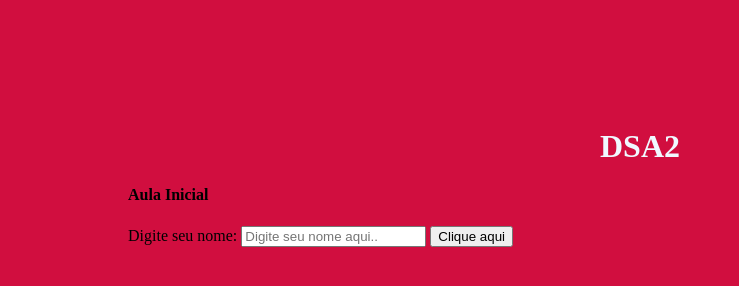
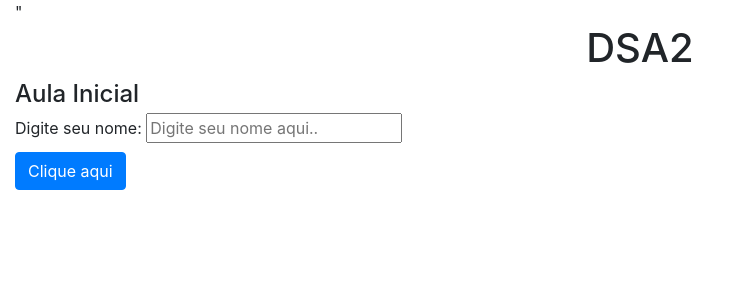
Before and after one commit to RihannaMattos/PROJETO-INICIAL, a plain HTML site: page index.html in a window 1280 px wide. Shown: the whole page, without its empty margins (0-739 px from the left). Drawn offline with nearby package versions, Linux system fonts and the light colour scheme.

Commit message:
Formulario

```diff
--- a/index.html
+++ b/index.html
@@ -5,16 +5,31 @@
     <meta http-equiv="X-UA-Compatible" content="IE=edge">
     <meta name="viewport" content="width=device-width, initial-scale=1.0">
     <link rel="stylesheet" type="text/css" href="style.css" media="screen" />
+    <link rel="stylesheet" href="https://stackpath.bootstrapcdn.com/bootstrap/4.1.3/css/bootstrap.min.css" integrity="sha384-MCw98/SFnGE8fJT3GXwEOngsV7Zt27NXFoaoApmYm81iuXoPkFOJwJ8ERdknLPMO" crossorigin="anonymous">"
     <title>Projeto Inicial</title>
 </head>
-<body>
+<body class="container-fluid">
     <h1> DSA2</h1>
     <div>
-        <h4>Aula Inicial</h4>
-        <label for="nome">Digite seu nome:</label>
-        <input type="text" id="nome" placeholder="Digite seu nome aqui..">
-        <input type="button" id="botao" value="Clique aqui">
+        <h4 class="mb-1"> Aula Inicial</h4>
+        <form>
+<div class="mb-1">
+
+    <label for="nome">Digite seu nome:</label>
+    <input type="text" id="nome" placeholder="Digite seu nome aqui..">
+
+</div>
+
+        <input type="button"
+        class="btn btn-primary
+        " id="botao" value="Clique aqui">
+    </form>
+
+    <div id="saida-de-dados" class="m-2 p-1 text center"
     </div>
     <script src="./script.js"></script>
+    <script src="https://code.jquery.com/jquery-3.3.1.slim.min.js" integrity="sha384-q8i/X+965DzO0rT7abK41JStQIAqVgRVzpbzo5smXKp4YfRvH+8abtTE1Pi6jizo" crossorigin="anonymous"></script>
+<script src="https://cdnjs.cloudflare.com/ajax/libs/popper.js/1.14.3/umd/popper.min.js" integrity="sha384-ZMP7rVo3mIykV+2+9J3UJ46jBk0WLaUAdn689aCwoqbBJiSnjAK/l8WvCWPIPm49" crossorigin="anonymous"></script>
+<script src="https://stackpath.bootstrapcdn.com/bootstrap/4.1.3/js/bootstrap.min.js" integrity="sha384-ChfqqxuZUCnJSK3+MXmPNIyE6ZbWh2IMqE241rYiqJxyMiZ6OW/JmZQ5stwEULTy" crossorigin="anonymous"></script>
 </body>
 </html>
--- a/style.css
+++ b/style.css
@@ -1,3 +1,4 @@
+
 body {
     background-color: rgb(209, 14, 63);
     margin: 10%;
```
